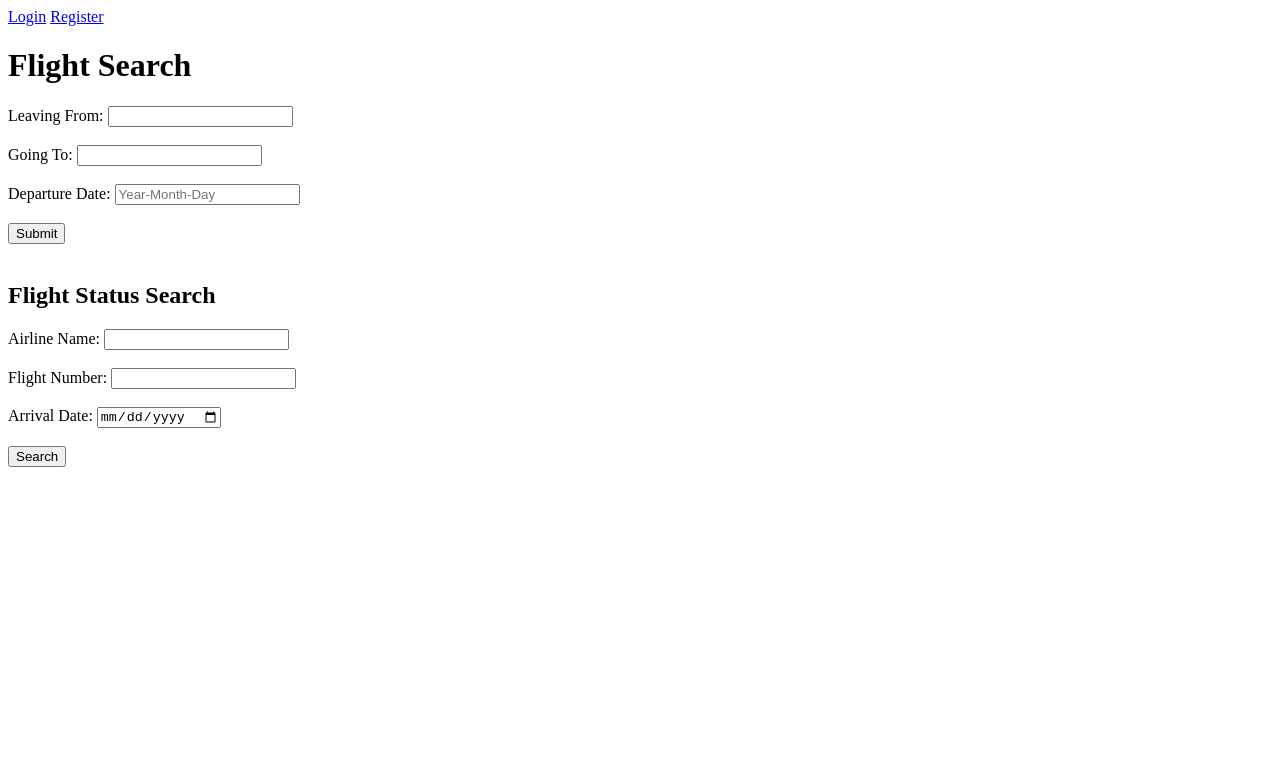
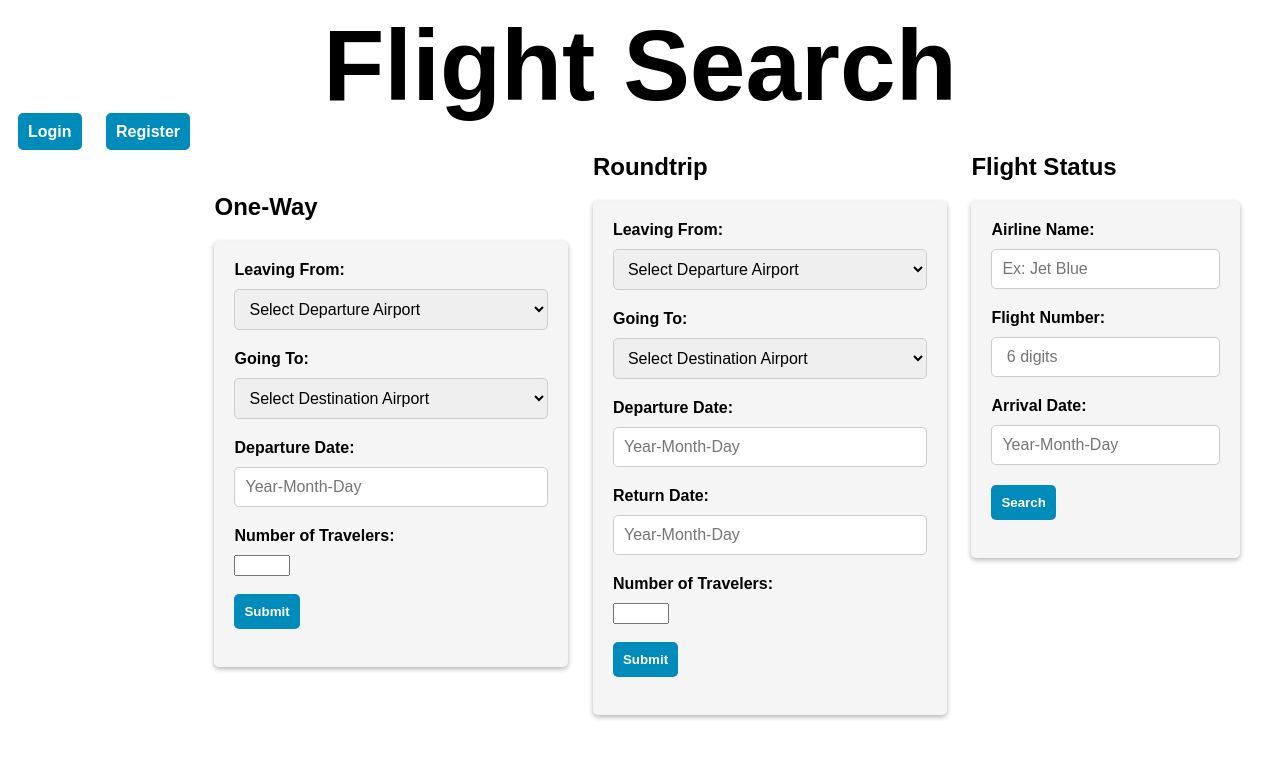
Before and after one commit to DatabasesProject/Airport, a plain HTML site: page code/HomePage.html in a window 1280 px wide. Drawn offline with Linux system fonts and the light colour scheme.

Commit message:
Update HomePage.html

```diff
--- a/code/HomePage.html
+++ b/code/HomePage.html
@@ -2,44 +2,209 @@
 <html>
 
 <head>
-
+	<title>Flight Search</title>
 </head>
 
-<body>
+
+<header>Flight Search</header>
+
+
 <a href="/login">Login</a>
 <a href="/register">Register</a>
 
-<h1>Flight Search</h1>
+<body>
+	<div id="one-way">
+		<h2>One-Way</h2>
+		<form action="/search" method="POST">
+			<!-- <label>Leaving From:</label>
+			<input type="text" name="Departure_Airport"> -->
 
-	<form action="/search" method="POST">
 			<label>Leaving From:</label>
-		<input type="text" name="Departure_Airport"><br><br>
+			<select name="Departure_Airport" required>
+				<option value="">Select Departure Airport</option>
+				<option value="JFK">John F. Kennedy International Airport</option>
+				<option value="LAX">Los Angeles International Airport</option>
+				<option value="ORD">O'Hare International Airport</option>
+				<option value="DFW">Dallas/Fort Worth International Airport</option>
+				<option value="PVG"> Shanghai Pudong International Airport</option>
+			</select>
+
 
 			<label> Going To:</label>
-		<input type="text" name="Arrival_Airport"><br><br>
+			<!-- <input type="text" name="Arrival_Airport"> -->
+			<select name="Arrival_Airport" required>
+				<option value="">Select Destination Airport</option>
+				<option value="JFK">John F. Kennedy International Airport</option>
+				<option value="LAX">Los Angeles International Airport</option>
+				<option value="ORD">O'Hare International Airport</option>
+				<option value="DFW">Dallas/Fort Worth International Airport</option>
+				<option value="PVG"> Shanghai Pudong International Airport</option>
+			</select>
 
 			<label>Departure Date:</label>
-		<input type="text" name="departure_date" placeholder="Year-Month-Day"><br><br>
+			<input type="text" name="departure_date" placeholder="Year-Month-Day">
 
-		<!-- <label>Return Date:</label>
-		<input type="date" name="return_date"><br><br> -->
+			<label>Number of Travelers:</label>
+			<input type="number" name="num_travelers" min="1" max="10" required> <br><br>
 
-		<input type="submit" value = Submit><br><br>
+			<input type="submit" value=Submit><br><br>
 		</form>
+	</div>
 
-	<h2>Flight Status Search</h2>
+
+	<div id="Roundtrip">
+		<h2>Roundtrip</h2>
+		<form action="/search" method="POST">
+
+			<label>Leaving From:</label>
+			<select name="Departure_Airport" required>
+				<option value="">Select Departure Airport</option>
+				<option value="JFK">John F. Kennedy International Airport</option>
+				<option value="LAX">Los Angeles International Airport</option>
+				<option value="ORD">O'Hare International Airport</option>
+				<option value="DFW">Dallas/Fort Worth International Airport</option>
+				<option value="PVG"> Shanghai Pudong International Airport</option>
+			</select>
+
+
+			<label> Going To:</label>
+			<!-- <input type="text" name="Arrival_Airport"> -->
+			<select name="Arrival_Airport" required>
+				<option value="">Select Destination Airport</option>
+				<option value="JFK">John F. Kennedy International Airport</option>
+				<option value="LAX">Los Angeles International Airport</option>
+				<option value="ORD">O'Hare International Airport</option>
+				<option value="DFW">Dallas/Fort Worth International Airport</option>
+				<option value="PVG"> Shanghai Pudong International Airport</option>
+			</select>
+
+			<label>Departure Date:</label>
+			<input type="text" name="departure_date" placeholder="Year-Month-Day">
+
+			<label>Return Date:</label>
+			<input type="text" name="return_date" placeholder="Year-Month-Day">
+
+			<label>Number of Travelers:</label>
+			<input type="number" name="num_travelers" min="1" max="10" required> <br><br>
+
+			<input type="submit" value=Submit><br><br>
+		</form>
+	</div>
+
+	<div id="Flight_Status">
+		<h2>Flight Status</h2>
 		<form>
 			<label>Airline Name:</label>
-		<input type="text" name="airline_name"><br><br>
+			<input type="text" name="airline_name" placeholder="Ex: Jet Blue" required>
 
 			<label>Flight Number:</label>
-		<input type="text" name="flight_number"><br><br>
+			<input type="text" name="flight_number" placeholder=" 6 digits" required>
 
 			<label>Arrival Date:</label>
-		<input type="date" name="arrival_date"><br><br>
+			<input type="text" name="arrival_date" placeholder="Year-Month-Day" required>
 
-		<input type="submit" value="Search">
+			<input type="submit" value="Search"><br><br>
 		</form>
+	</div>
 
 	<body>
+
+
+		<style>
+			header {
+				/* display: inline-block; */
+				vertical-align: top;
+				font-size: 100px;
+				font-weight: bold;
+				text-align: center;
+
+			}
+
+			body {
+				font-family: Arial, sans-serif;
+			}
+
+			h1 {
+				margin-top: 50px;
+			}
+
+			a {
+				align-items: center;
+				margin: 10px;
+				padding: 10px;
+				background-color: #008CBA;
+				color: white;
+				text-decoration: none;
+				border-radius: 5px;
+				font-weight: bold;
+				transition: background-color 0.2s ease-in-out;
+			}
+
+			a:hover {
+				background-color: #005F6B;
+			}
+
+			div {
+				display: inline-block;
+				vertical-align: top;
+				margin: 10px;
+			}
+
+			form {
+				display: inline-block;
+				text-align: left;
+				padding: 20px;
+				background-color: #F5F5F5;
+				border-radius: 5px;
+				box-shadow: 0 2px 5px rgba(0, 0, 0, 0.3);
+			}
+
+			form label {
+				display: block;
+				margin-bottom: 10px;
+				font-weight: bold;
+			}
+
+			form input[type="text"],
+			form select {
+				display: block;
+				width: 100%;
+				padding: 10px;
+				border-radius: 5px;
+				border: 1px solid #ccc;
+				box-sizing: border-box;
+				margin-bottom: 20px;
+				font-size: 16px;
+			}
+
+			form input[type="submit"] {
+				background-color: #008CBA;
+				color: white;
+				border: none;
+				padding: 10px;
+				border-radius: 5px;
+				font-weight: bold;
+				cursor: pointer;
+				transition: background-color 0.2s ease-in-out;
+			}
+
+			form input[type="submit"]:hover {
+				background-color: #005F6B;
+			}
+
+			#one-way,
+			#roundtrip,
+			#flight-status {
+				margin-top: 50px;
+
+			}
+
+			h2 {
+				font-size: 24px;
+				font-weight: bold;
+				margin-bottom: 20px;
+			}
+		</style>
+
+
 </html>
```
Lines whose indentation alone changed are shown as unchanged.
